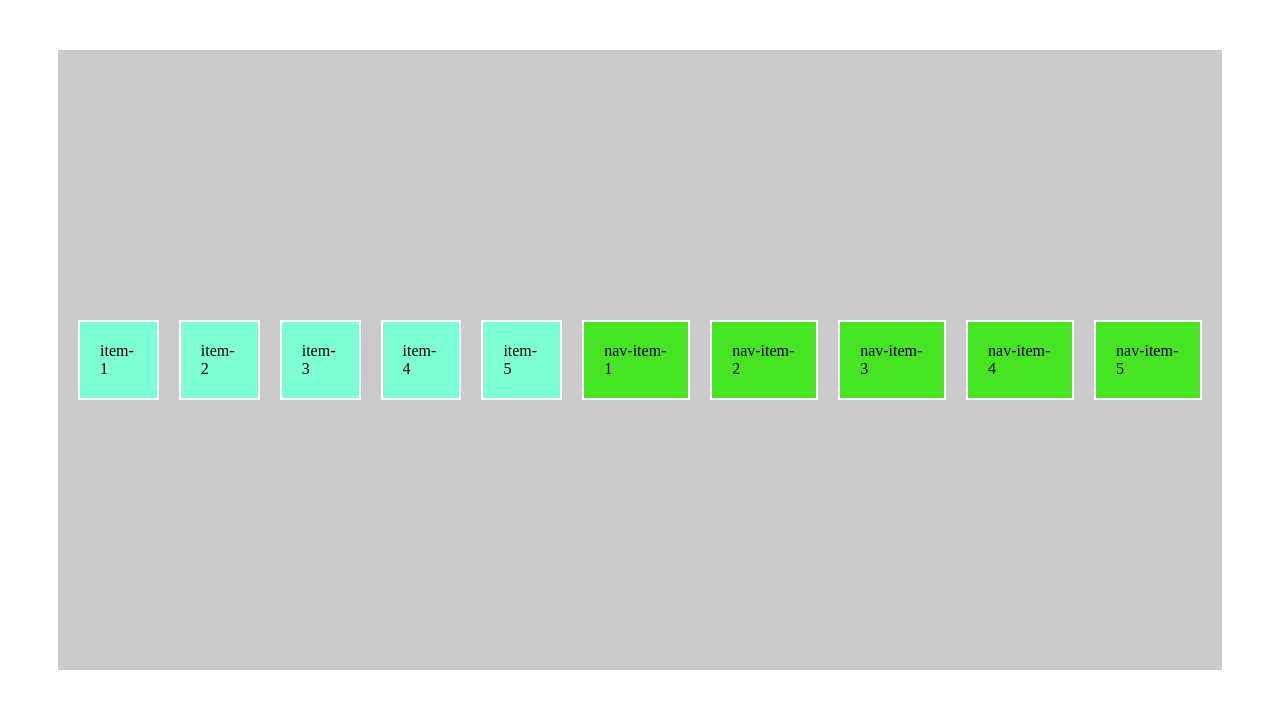
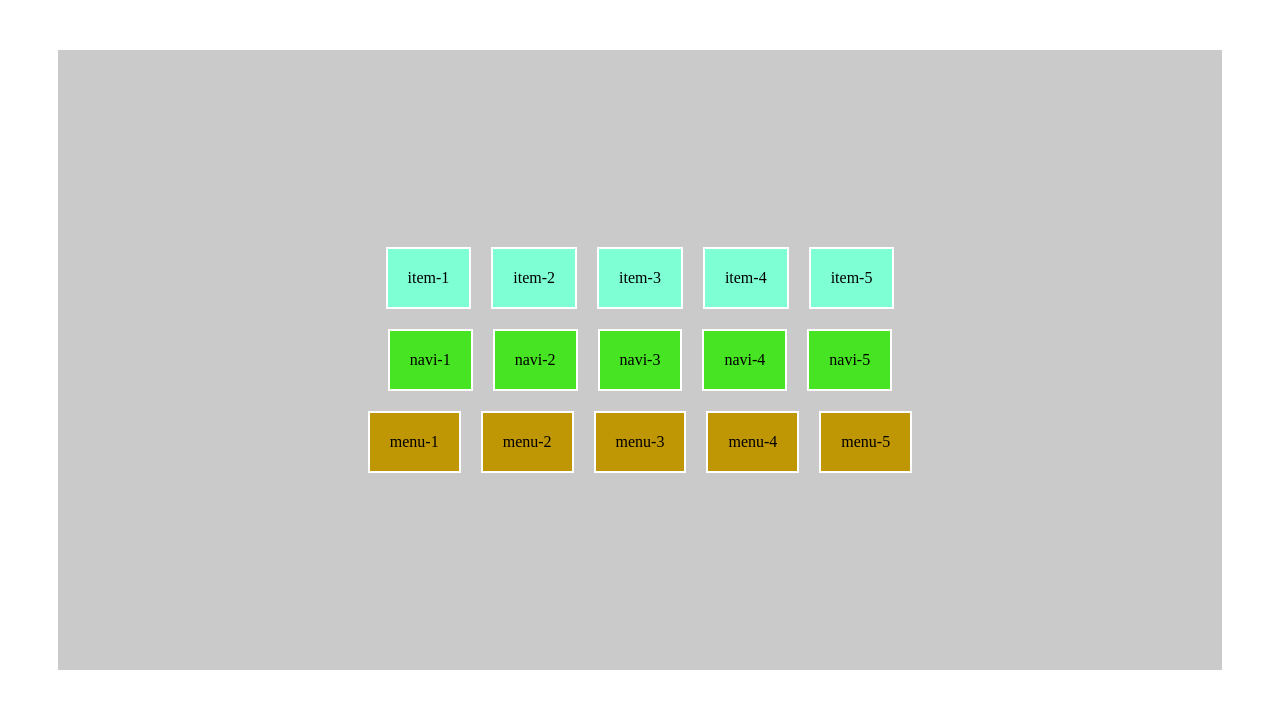
Before and after one commit to ciifle/vc1, a plain HTML site: page vc1/index.html in a window 1280 px wide. Drawn offline with Linux system fonts and the light colour scheme.

Commit message:
first commit

```diff
--- a/vc1/index.html
+++ b/vc1/index.html
@@ -16,11 +16,18 @@
         <div class="item-5 item">item-5</div>
       </div>
       <div class="nav">
-        <div class="nav-item-1 nav-items">nav-item-1</div>
-      <div class="nav-item-2 nav-items">nav-item-2</div>
-      <div class="nav-item-3 nav-items">nav-item-3</div>
-      <div class="nav-item-4 nav-items">nav-item-4</div>
-      <div class="nav-item-5 nav-items">nav-item-5</div>
+        <div class="nav-item-1 nav-items">navi-1</div>
+        <div class="nav-item-2 nav-items">navi-2</div>
+        <div class="nav-item-3 nav-items">navi-3</div>
+        <div class="nav-item-4 nav-items">navi-4</div>
+        <div class="nav-item-5 nav-items">navi-5</div>
+      </div>
+      <div class="menu">
+        <div class="menu-1 menues">menu-1</div>
+        <div class="menu-2 menues">menu-2</div>
+        <div class="menu-3 menues">menu-3</div>
+        <div class="menu-4 menues">menu-4</div>
+        <div class="menu-5 menues">menu-5</div>
       </div>
     </div>
   </body>
--- a/vc1/style.css
+++ b/vc1/style.css
@@ -4,18 +4,24 @@
     margin: 50px;
     padding: 10px;
     display: flex;
-    /* flex-direction: column; */
+    flex-direction: column;
     justify-content: center;
     align-items: center;
 }
 .logo{
     display: flex;
+    /* flex-direction: column-reverse; */
 }
 .nav{
     display: flex;
+    /* flex-direction: row-reverse; */
+}
+.menu{
+   display: flex;
+
 }
 .item{
-    background-color: aquamarine;
+    background-color: #7fffd4;
     margin: 10px;
     padding: 20px;
     border: 2px solid white;
@@ -27,3 +33,9 @@
     padding: 20px;
     border: 2px solid white;
 }
+.menues{
+    background-color: #bf9603;
+    margin: 10px;
+    padding: 20px;
+    border: 2px solid white;
+}
```
